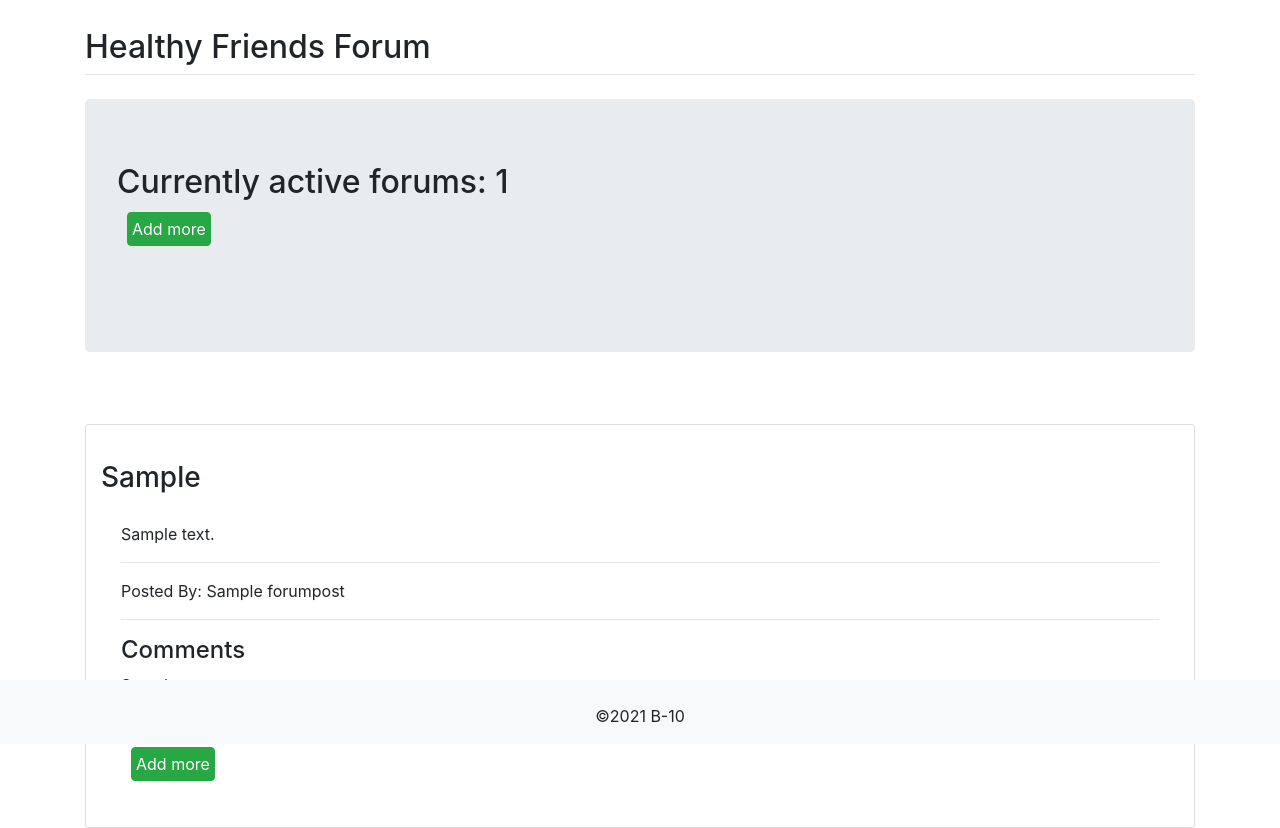
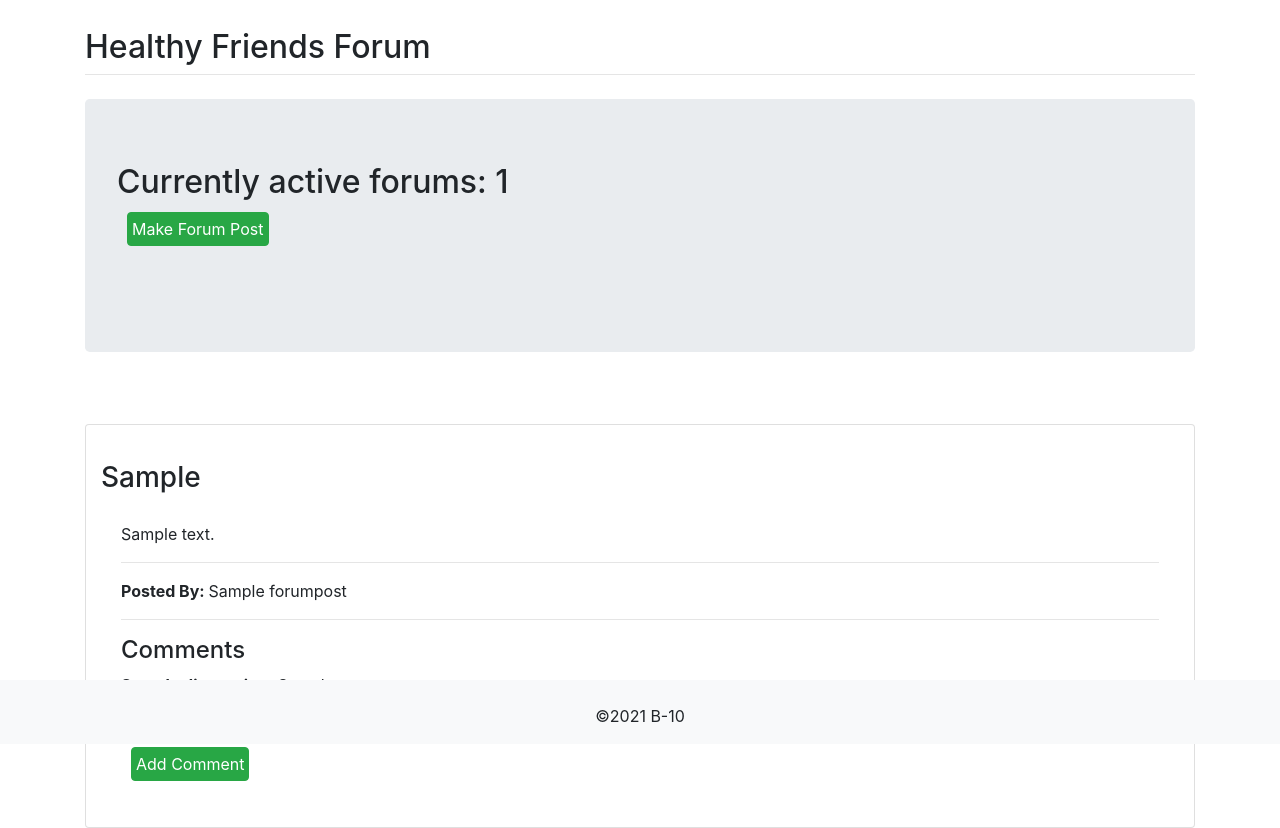
Before and after one commit to js2qn/HealthyFriends-ExerciseGamification, a Django app: page /forum/ in a window 1280 px wide. Shown: the part 56-884 px from the top of the page. Run offline with Django 3.2, Linux system fonts and the light colour scheme; a user stored in the database is signed in; tables that the repository leaves empty hold one stand-in row (values such as "Sample post"); some libraries are stand-ins or nearby versions.

Commit message:
Forum Post and Comment Names
Associated Forum Posts and Comments with usernames of the logged user.

```diff
--- a/healthyfriends/forms.py
+++ b/healthyfriends/forms.py
@@ -5,9 +5,9 @@ from .models import *
 class CreateInForum(ModelForm):
     class Meta:
         model = ForumPost
-        fields = "__all__"
+        fields = ('topic', 'description')
 
 class CreateInDiscussion(ModelForm):
     class Meta:
         model = Discussion
-        fields = "__all__"
+        fields = ('forum', 'discuss')
--- a/healthyfriends/models.py
+++ b/healthyfriends/models.py
@@ -30,6 +30,7 @@ class Videos(models.Model):
 # the basic code structuring the forum comes from the following source: https://data-flair.training/blogs/discussion-forum-python-django/
 # This includes the ForumPost and Discussion models
 # TODO: Associate forum posts and discussions with our users instead of having 0 association
+
 class ForumPost(models.Model):
     """
     ForumPost consists of a name, topic, description, link, and date created
@@ -39,14 +40,15 @@ class ForumPost(models.Model):
     description = models.CharField(max_length=1000, blank=True)
     link = models.CharField(max_length=100, null=True)
     date_created = models.DateTimeField(auto_now_add=True, null=True)
-
     """
     ForumPost string rep is of the post's topic
     """
     def __str__(self):
         return str(self.topic)
 
+
 class Discussion(models.Model):
+    name = models.CharField(max_length=200, default="anonymous")
     forum = models.ForeignKey(ForumPost, blank=True, on_delete=models.CASCADE)
     discuss = models.CharField(max_length=1000)
     """
--- a/healthyfriends/templates/healthyfriends/forum.html
+++ b/healthyfriends/templates/healthyfriends/forum.html
@@ -9,13 +9,13 @@ Healthy Friends Forum
 {% endblock %}
 
 {% block content %}
-<!-- THE BODY OF THIS HTML DOCUMENT IS SOURCED FROM THE FOLLOWING TUTORIAL: https://data-flair.training/blogs/discussion-forum-python-django/ -->
+<!-- THE BODY OF THIS HTML DOCUMENT IS MODIFIED FROM THE FOLLOWING TUTORIAL: https://data-flair.training/blogs/discussion-forum-python-django/ -->
 <body>
     <h2 class="jumbotron">
         Currently active forums: {{count}}
         <form method="POST" action="{% url 'addInForum' %}">
             {% csrf_token %}
-        <button class="btn btn-success" style="width:fit-content; padding: 4px; margin:10px;">Add more</button>
+        <button class="btn btn-success" style="width:fit-content; padding: 4px; margin:10px;">Make Forum Post</button>
         </form>
     </h2>
         <div class="card-columns" style="padding: 10px; margin: 20px;"></div>
@@ -32,20 +32,20 @@ Healthy Friends Forum
                             <p>{{forum.description}}</p>
                         </h5>
                         <hr>
-                        <p> Posted By: {{forum.name}}</p>
+                        <p><b> Posted By: </b>{{forum.name}}</p>
                         <hr>
                         <h4>Comments</h4>
                         {%for discuss in discussions%}
                         {%for objs in discuss%}
                         {% if objs.forum == forum %}
-                           <p>{{objs.discuss}}</p>
+                           <p><b>{{objs.name}}:</b> {{objs.discuss}}</p>
                            <br>
                         {% endif %}
                         {%endfor%}
                         {%endfor%}
                         <form method="POST" action="{% url 'addInDiscussion' %}">
                             {% csrf_token %}
-                        <button class="btn btn-success" style="width:fit-content; padding: 4px; margin:10px;">Add more</button>
+                        <button class="btn btn-success" style="width:fit-content; padding: 4px; margin:10px;">Add Comment</button>
                         </form>
                     </div>
             </div>
@@ -58,10 +58,5 @@ Healthy Friends Forum
 <script src="https://cdn.jsdelivr.net/npm/popper.js@1.16.0/dist/umd/popper.min.js" integrity="sha384-Q6E9RHvbIyZFJoft+2mJbHaEWldlvI9IOYy5n3zV9zzTtmI3UksdQRVvoxMfooAo" crossorigin="anonymous"></script>
 <script src="https://stackpath.bootstrapcdn.com/bootstrap/4.5.0/js/bootstrap.min.js" integrity="sha384-OgVRvuATP1z7JjHLkuOU7Xw704+h835Lr+6QL9UvYjZE3Ipu6Tp75j7Bh/kR0JKI" crossorigin="anonymous"></script>
 </body>
-<br>
-<br>
-<br>
-<br>
-<br>
 </html>
 {% endblock %}
--- a/healthyfriends/views.py
+++ b/healthyfriends/views.py
@@ -93,7 +93,12 @@ def addInForum(request):
     if request.method=='POST':
         form = CreateInForum(request.POST)
         if form.is_valid():
-            form.save()
+            # if valid form, don't save the model just yet
+            # instead, first get the logged user's username and set the forum post's name to that
+            usernameless = form.save()
+            usernameless.name = request.user.get_username()
+            usernameless.save()
+
             return redirect('forum')
     context = {'form':form}
     return render(request, 'healthyfriends/addInForum.html', context)
@@ -103,6 +108,8 @@ def addInDiscussion(request):
     if request.method=='POST':
         form = CreateInDiscussion(request.POST)
         if form.is_valid():
+            form = form.save(commit=False)
+            form.name = request.user.get_username()
             form.save()
             return redirect('forum')
     context={'form':form}
```
Also changed, not shown: healthyfriends/migrations/0002_discussion_name.py (added).
